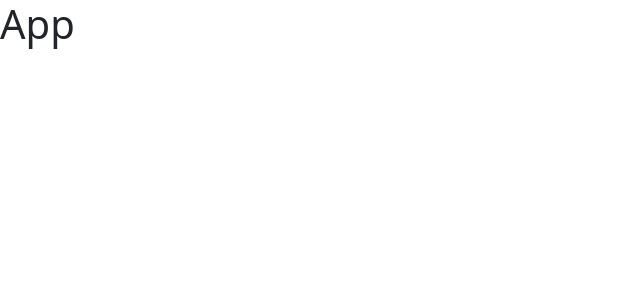
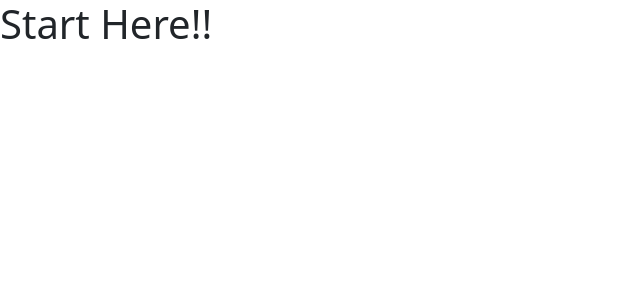
Before and after one commit to tyagivipul629/infyapp, a React (Create React App) app: page / in a window 1280 px wide. Shown: the top 300 px of the page, without its empty margins (0-640 px from the left). Built offline with nearby package versions, Linux system fonts and the light colour scheme.

Commit message:
Changed App.js

```diff
--- a/src/App.js
+++ b/src/App.js
@@ -5,7 +5,7 @@ import './App.css';
 class App extends React.Component{
   render(){
     return(
-      <h1>App</h1>
+      <h1>Start Here!!</h1>
     );
 
   }
```
